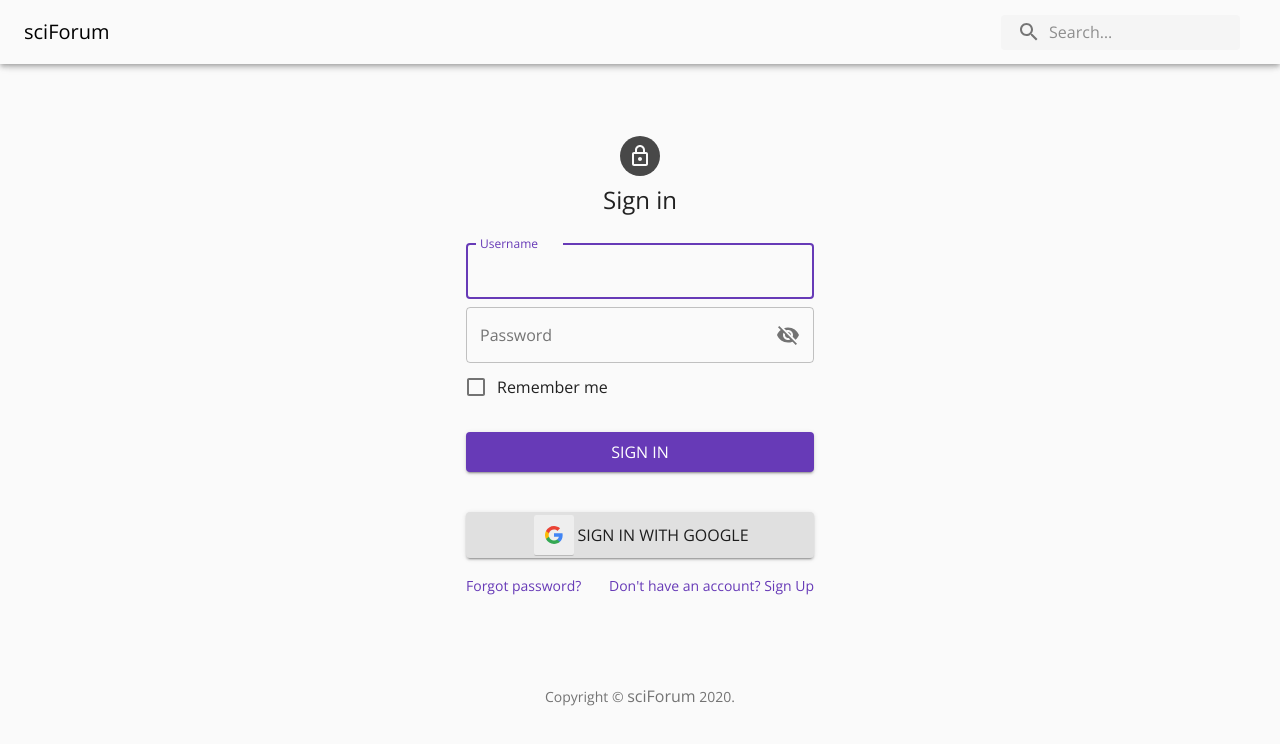
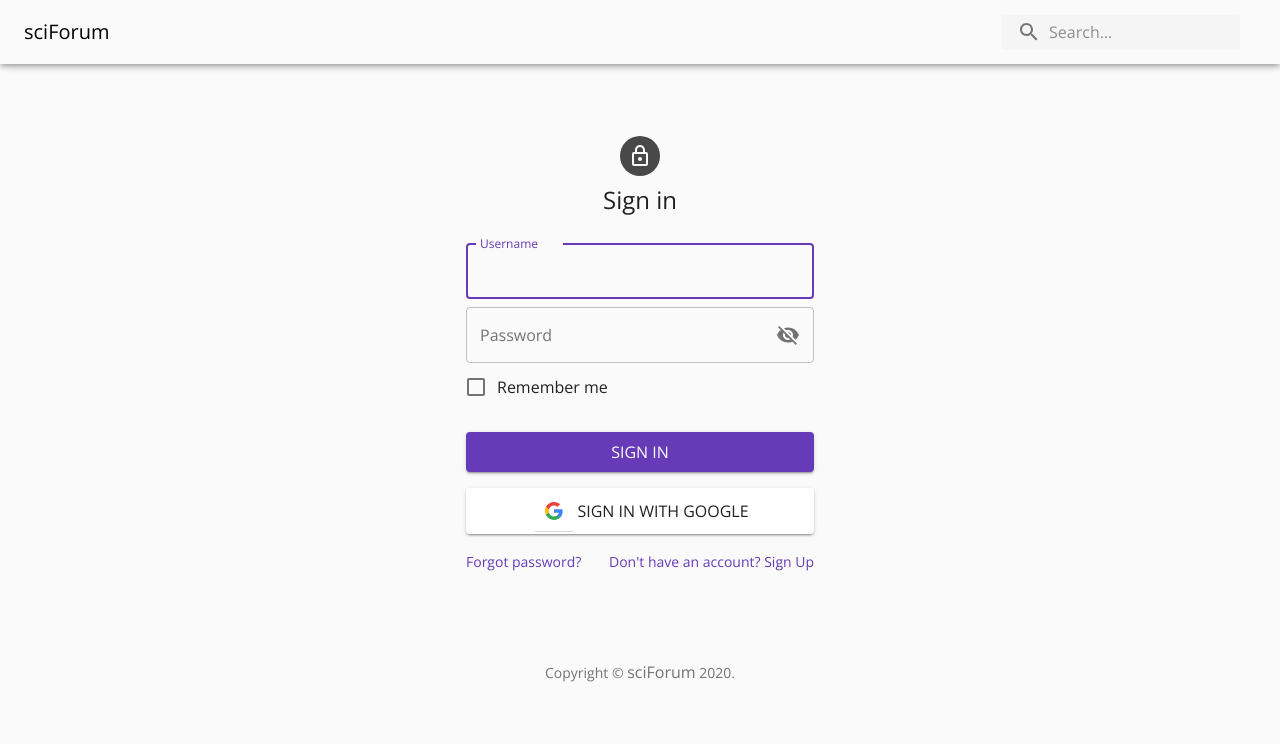
Before and after one commit to janithahn/sciforum, a React (Create React App) app: page /signin in a window 1280 px wide. Shown: the top 744 px of the page. Built offline with nearby package versions, Linux system fonts and the light colour scheme; what showdown would draw is missing.

Commit message:
minor changes

```diff
--- a/src/components/GoogleLoginComponent.js
+++ b/src/components/GoogleLoginComponent.js
@@ -11,8 +11,8 @@
 
     const { signIn, loadedSignIn } = useGoogleLogin({
         onSuccess: googleResponse,
+        onFailure: googleResponse,
         clientId: clientId,
-        cookiePolicy: 'single_host_origin',
     })
 
     return (
--- a/src/components/sign/SignInComponent.js
+++ b/src/components/sign/SignInComponent.js
@@ -18,7 +18,7 @@
 import InputLabel from '@material-ui/core/InputLabel';
 import { ThemeProvider, FormHelperText, OutlinedInput, FormControl } from '@material-ui/core';
 import { theme, useStylesSignin as useStyles } from './styles/signinSignupStyles';
-import btn_google_light_pressed_ios from './styles/btn_google_light_pressed_ios.svg';
+import btn_google_light_normal_ios from './styles/btn_google_light_normal_ios.svg';
 import { useFormik } from 'formik';
 //import { DisplayFormikState } from '../shared/DisplayFormikState';
 import * as Yup from 'yup';
@@ -94,7 +94,7 @@
   };
 
   const googleResponse = (response) => {
-    console.log(response.tokenObj);
+    console.log(response);
     dispatch(loginUserWithGoogle(response));
   }
 
@@ -196,11 +196,9 @@
               onClick={signIn}
               fullWidth
               variant="contained"
-              color="white"
-              className={classes.submit}
-              style={{padding: 0}}
+              className={classes.googleButton}
             >
-            <img src={btn_google_light_pressed_ios}/>
+            <img src={btn_google_light_normal_ios}/>
             Sign in with Google
             </Button>
             <Grid container>
--- a/src/components/sign/styles/signinSignupStyles.js
+++ b/src/components/sign/styles/signinSignupStyles.js
@@ -77,6 +77,11 @@
           paddingTop: theme.spacing(10),
       },
     },
+    googleButton: {
+      backgroundColor: '#FFFFFF',
+      padding: 0,
+      margin: theme.spacing(0, 0, 2),
+    },
   }));
 
 export  const ValidationTextField = withStyles({
--- a/src/components/user/ProfileDetails.js
+++ b/src/components/user/ProfileDetails.js
@@ -89,7 +89,7 @@
                 <Typography className={classes.iconWrap}><LocationOn style={{marginRight: 3}}/>Lives in {values.location}</Typography>
               </Grid>
               <Grid item>
-                <Typography className={classes.iconWrap}><AvTimerOutlined style={{marginRight: 3}}/>{values.postViews + " Total post views"}</Typography>
+                <Typography className={classes.iconWrap}><AvTimerOutlined style={{marginRight: 3}}/>{values.postViews == null ? 0 + " Total post views": values.postViews + " Total post views"}</Typography>
               </Grid>
             </CardContent>
           </Grid>
--- a/src/redux/ActionCreators.js
+++ b/src/redux/ActionCreators.js
@@ -244,7 +244,7 @@
     dispatch(requestLogin(creds));
 
     return await axios.post(baseUrl + '/rest-auth/google/', {
-        access_token: creds.tokenObj.access_token,
+        access_token: creds.tokenObj.access_token || creds.wc.access_token,
         //rememberMe: creds.rememberMe,
     })
     .then(res => {
```
